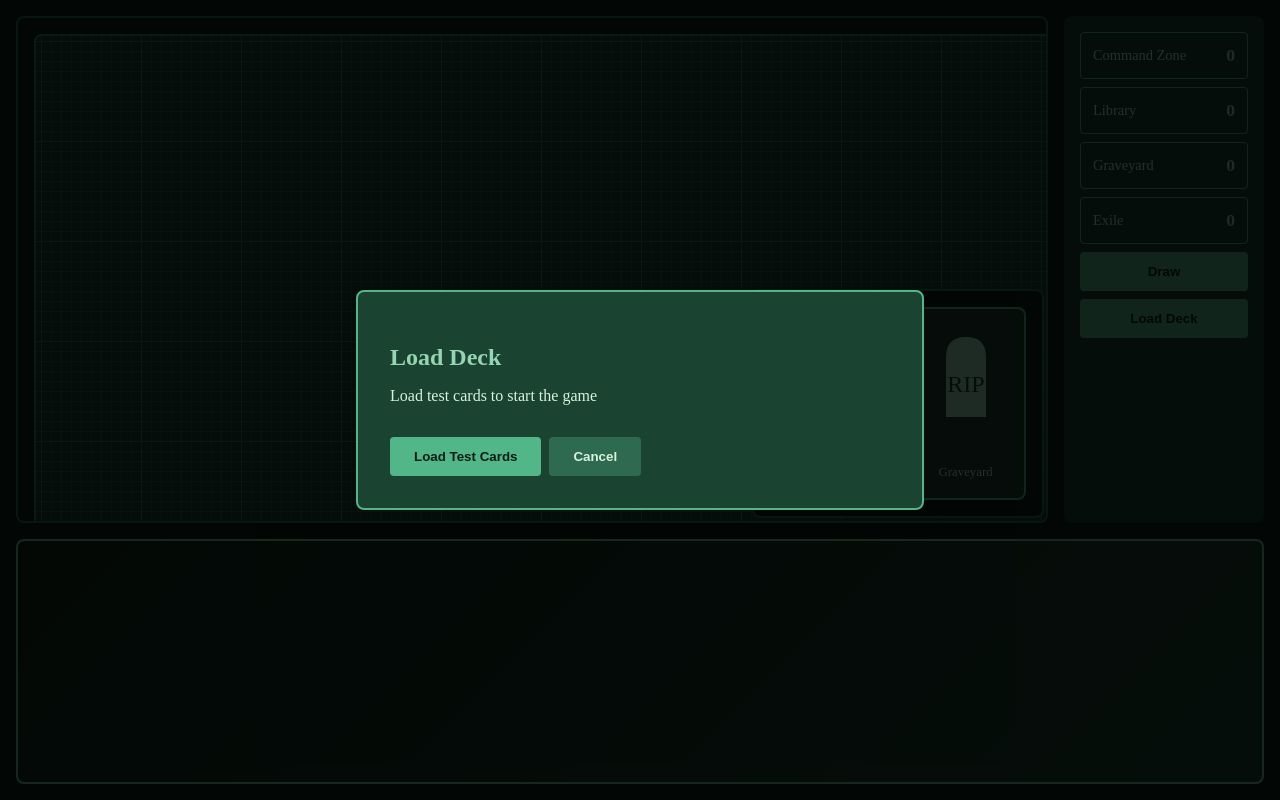
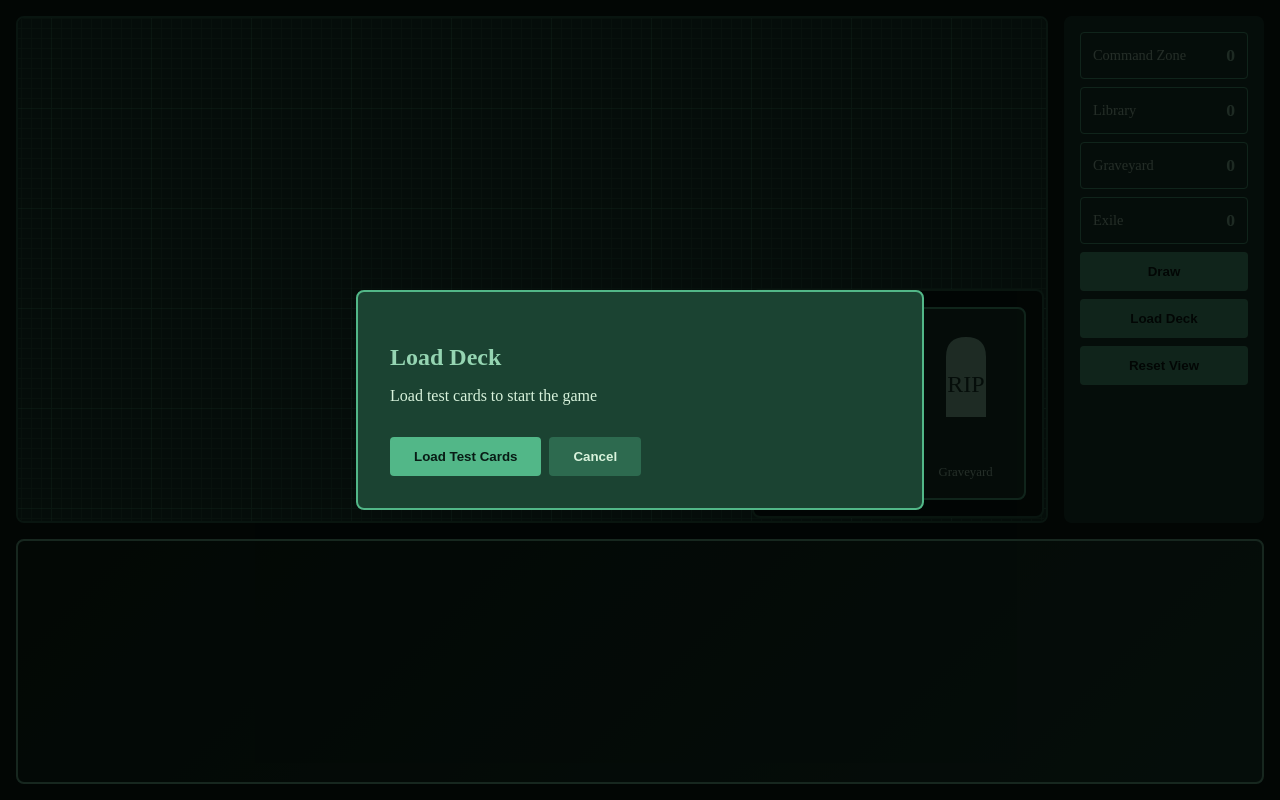
Before and after one commit to megajess/TheTownScryer, a Vue app: page / in a window 1280 px wide. Built offline with nearby package versions, Linux system fonts and the light colour scheme; the HTML template or start-up script is replaced by a standard one.

Commit message:
Fix initial centering

```diff
--- a/src/views/GameView/GameView.ts
+++ b/src/views/GameView/GameView.ts
@@ -1,4 +1,4 @@
-import { ref, computed, onMounted, onUnmounted } from 'vue'
+import { ref, onMounted, onUnmounted, nextTick } from 'vue'
 import { useGameStore } from '@/stores/game'
 import type { CardInstance, ZoneType } from '@/types/card'
 import { fetchCardByName, getImageUrl } from '@/services/scryfall'
@@ -6,6 +6,8 @@ import { getCachedCard, cacheCard } from '@/services/cache'
 import { CARD_BACK_URL } from '@/services/scryfall'
 
 export function useGameView() {
+    const CANVAS_MULTIPLIER = 3.5
+
     const game = useGameStore()
     const loading = ref(false)
     const showLoadModal = ref(true)
@@ -18,12 +20,12 @@ export function useGameView() {
     const magnifierPosition = ref({ x: 0, y: 0 })
     const isShiftPressed = ref(false)
     const zoomLevel = ref(1.0)
+    const battlefieldRef = ref<HTMLElement | null>(null)
     const panX = ref(0)
     const panY = ref(0)
     const isPanning = ref(false)
     const panStart = ref({ x: 0, y: 0 })
-
-    const canvasSize = computed(() => `${500 / zoomLevel.value}%`)
+    const canvasSize = `${CANVAS_MULTIPLIER * 100}%`
 
     async function loadTestCards() {
         loading.value = true
@@ -63,6 +65,10 @@ export function useGameView() {
         game.shuffleLibrary()
         loading.value = false
         showLoadModal.value = false
+
+        await nextTick()
+
+        resetView()
     }
 
     async function testFetchCard() {
@@ -246,9 +252,24 @@ export function useGameView() {
         }
     }
 
-    onMounted(() => {
+    function resetView() {
+        if (battlefieldRef.value) {
+            const { width, height } = battlefieldRef.value.getBoundingClientRect()
+
+            panX.value = width * (1 - CANVAS_MULTIPLIER) / 2
+            panY.value = height * (1 - CANVAS_MULTIPLIER) / 2
+
+            zoomLevel.value = 1.0
+        }
+    }
+
+    onMounted(async () => {
         window.addEventListener('keydown', handleKeyDown)
         window.addEventListener('keyup', handleKeyUp)
+
+        await nextTick()
+
+        resetView()
     })
 
     onUnmounted(() => {
@@ -271,6 +292,7 @@ export function useGameView() {
         panX,
         panY,
         canvasSize,
+        battlefieldRef,
         loadTestCards,
         handleDragStart,
         handleDrop,
@@ -285,6 +307,7 @@ export function useGameView() {
         handleWheel,
         handlePanStart,
         handlePanMove,
-        handlePanEnd
+        handlePanEnd,
+        resetView
     }
 }
--- a/src/views/GameView/GameView.vue
+++ b/src/views/GameView/GameView.vue
@@ -16,6 +16,7 @@ const {
     panX,
     panY,
     canvasSize,
+    battlefieldRef,
     loadTestCards,
     handleDragStart,
     handleDrop,
@@ -30,15 +31,16 @@ const {
     handleWheel,
     handlePanStart,
     handlePanMove,
-    handlePanEnd
+    handlePanEnd,
+    resetView
 } = useGameView()
 </script>
 
 <template>
     <div class="game-layout">
         <!-- Battlefield -->
-        <div class="battlefield" @wheel.prevent="handleWheel" @mousemove="handlePanMove" @mouseup="handlePanEnd"
-            @mouseleave="handlePanEnd">
+        <div class="battlefield" ref="battlefieldRef" @wheel.prevent="handleWheel" @mousemove="handlePanMove"
+            @mouseup="handlePanEnd" @mouseleave="handlePanEnd">
             <div class="battlefield-cards" @dragover="handleDragOver" @drop="handleDrop($event, 'battlefield')"
                 :style="{ transform: `translate(${panX}px, ${panY}px) scale(${zoomLevel})`, transformOrigin: '0 0', width: canvasSize, height: canvasSize }"
                 @mousedown.self="handlePanStart">
@@ -103,6 +105,7 @@ const {
             </div>
             <button @click="game.draw()" class="action-btn">Draw</button>
             <button @click="showLoadModal = true" class="action-btn">Load Deck</button>
+            <button @click="resetView" class="action-btn">Reset View</button>
         </div>
 
         <!-- Hand -->
```
